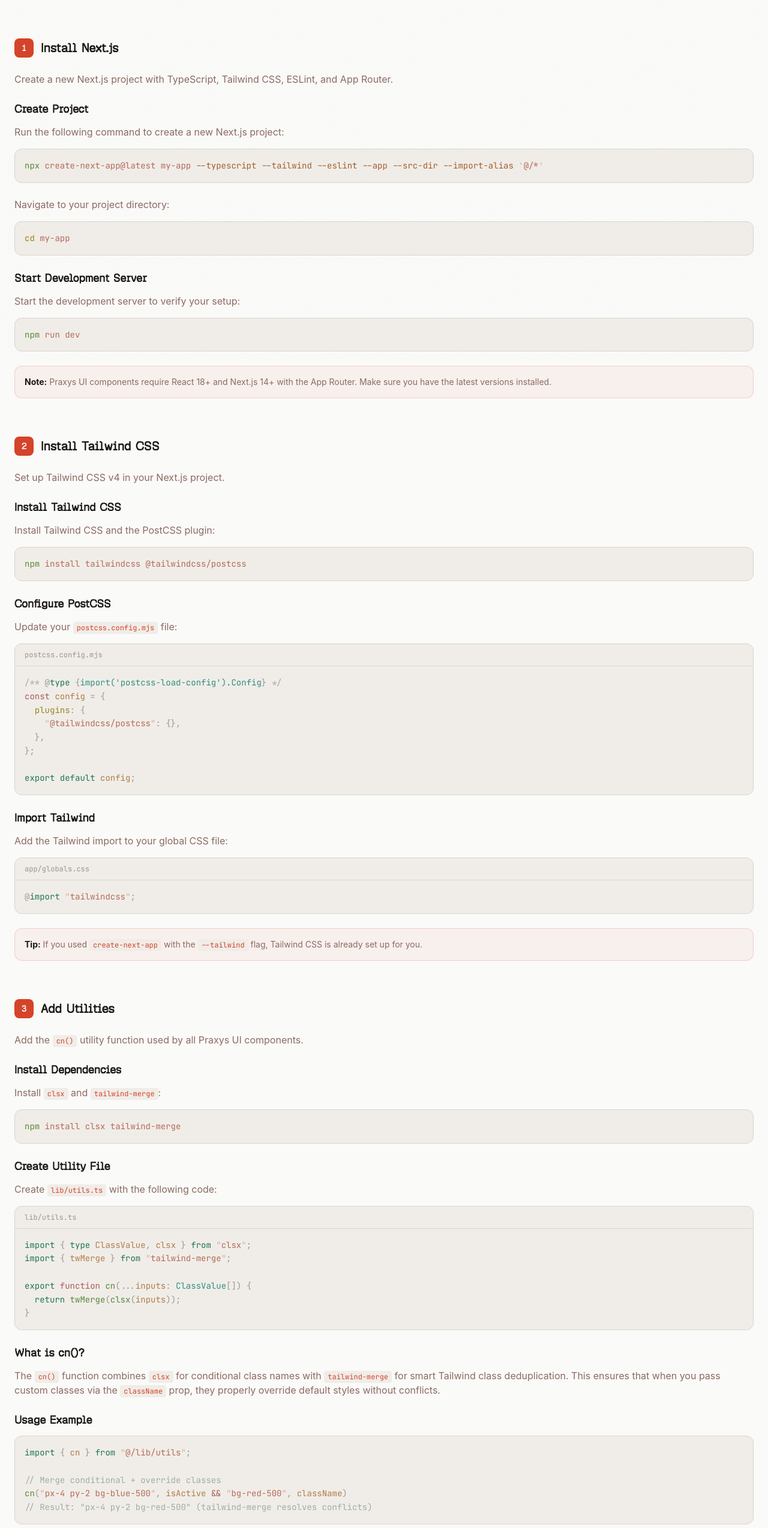
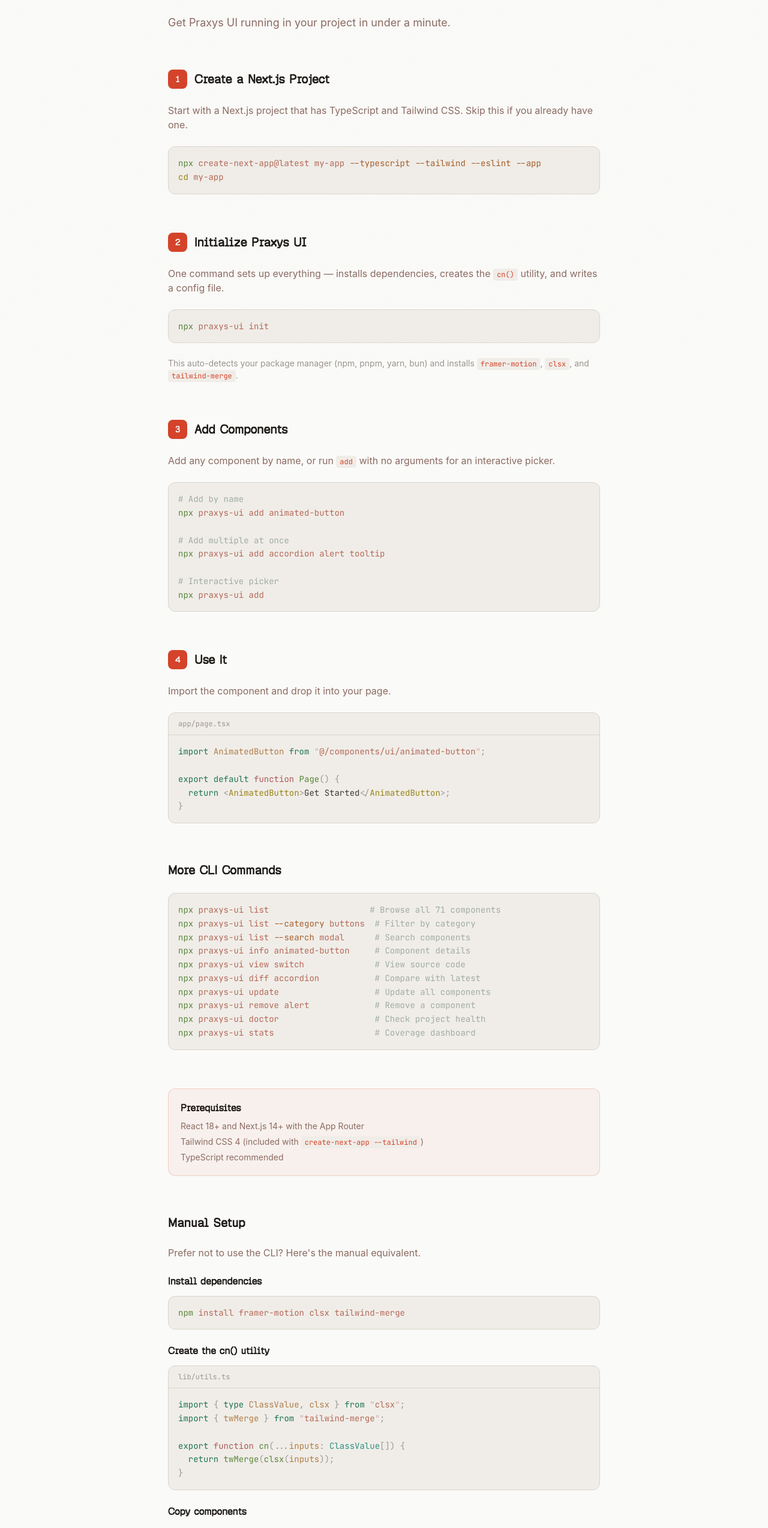
Before and after one commit to sushanttverma/Praxys-UI, a Next.js app: page /installation in a window 1280 px wide. Shown: the part 200-2748 px from the top of the page at 60% size. Built offline with nearby package versions, Linux system fonts and the light colour scheme; a web font is replaced by a local one.

Commit message:
feat: streamline CLI init command with directory options and simplify the installation guide.

```diff
--- a/app/installation/page.tsx
+++ b/app/installation/page.tsx
@@ -11,7 +11,7 @@ export function generateMetadata(): Metadata {
   return {
     title: "Installation | Praxys UI",
     description:
-      "Complete installation guide for Praxys UI — Next.js, Tailwind CSS, and utilities setup.",
+      "Get started with Praxys UI in under a minute — one CLI command sets up everything.",
   };
 }
 
@@ -50,7 +50,7 @@ export default function InstallPage() {
     <div className="min-h-screen bg-void">
       <Navbar />
 
-      <main className="mx-auto max-w-7xl px-6 pt-24 pb-20">
+      <main className="mx-auto max-w-3xl px-6 pt-24 pb-20">
         <div className="space-y-16">
           {/* Editorial header */}
           <div>
@@ -67,190 +67,169 @@ export default function InstallPage() {
               Installation
             </h1>
             <div className="mt-4 h-px w-full" style={{ background: 'linear-gradient(90deg, var(--color-ignite), var(--color-ignite) 30%, transparent)' }} />
+            <p className="mt-6 text-blush text-lg">
+              Get Praxys UI running in your project in under a minute.
+            </p>
           </div>
 
-          {/* ─── Step 1: Install Next.js ─────────────────────── */}
+          {/* ─── Create a Next.js Project ─────────────────── */}
           <section className="space-y-6">
             <div className="flex items-center gap-3">
               <span className="flex h-8 w-8 shrink-0 items-center justify-center rounded-lg bg-ignite font-pixel text-sm font-bold text-void">
                 1
               </span>
               <h2 className="font-pixel text-xl font-semibold text-chalk">
-                Install Next.js
+                Create a Next.js Project
               </h2>
             </div>
             <p className="text-blush">
-              Create a new Next.js project with TypeScript, Tailwind CSS, ESLint,
-              and App Router.
+              Start with a Next.js project that has TypeScript and Tailwind CSS.
+              Skip this if you already have one.
             </p>
-
-            <div>
-              <h3 className="mb-3 font-pixel text-lg font-semibold text-chalk">
-                Create Project
-              </h3>
-              <p className="mb-4 text-blush">
-                Run the following command to create a new Next.js project:
-              </p>
-              <CodeBlock
-                code={`npx create-next-app@latest my-app --typescript --tailwind --eslint --app --src-dir --import-alias '@/*'`}
-                language="bash"
-              />
-            </div>
-
-            <div>
-              <p className="mb-4 text-blush">
-                Navigate to your project directory:
-              </p>
-              <CodeBlock code="cd my-app" language="bash" />
-            </div>
-
-            <div>
-              <h3 className="mb-3 font-pixel text-lg font-semibold text-chalk">
-                Start Development Server
-              </h3>
-              <p className="mb-4 text-blush">
-                Start the development server to verify your setup:
-              </p>
-              <CodeBlock code="npm run dev" language="bash" />
-            </div>
-
-            <div className="rounded-xl border border-ignite/20 bg-ignite/5 p-4">
-              <p className="text-sm text-blush">
-                <strong className="text-chalk">Note:</strong> Praxys UI components
-                require React 18+ and Next.js 14+ with the App Router. Make sure
-                you have the latest versions installed.
-              </p>
-            </div>
+            <CodeBlock
+              code={`npx create-next-app@latest my-app --typescript --tailwind --eslint --app
+cd my-app`}
+              language="bash"
+            />
           </section>
 
-          {/* ─── Step 2: Install Tailwind CSS ────────────────── */}
+          {/* ─── Run the CLI ──────────────────────────────── */}
           <section className="space-y-6">
             <div className="flex items-center gap-3">
               <span className="flex h-8 w-8 shrink-0 items-center justify-center rounded-lg bg-ignite font-pixel text-sm font-bold text-void">
                 2
               </span>
               <h2 className="font-pixel text-xl font-semibold text-chalk">
-                Install Tailwind CSS
+                Initialize Praxys UI
               </h2>
             </div>
             <p className="text-blush">
-              Set up Tailwind CSS v4 in your Next.js project.
+              One command sets up everything — installs dependencies, creates the{" "}
+              <code className="rounded bg-obsidian px-1.5 py-0.5 font-mono text-xs text-ignite">cn()</code>{" "}
+              utility, and writes a config file.
             </p>
-
-            <div>
-              <h3 className="mb-3 font-pixel text-lg font-semibold text-chalk">
-                Install Tailwind CSS
-              </h3>
-              <p className="mb-4 text-blush">
-                Install Tailwind CSS and the PostCSS plugin:
-              </p>
-              <CodeBlock
-                code="npm install tailwindcss @tailwindcss/postcss"
-                language="bash"
-              />
-            </div>
-
-            <div>
-              <h3 className="mb-3 font-pixel text-lg font-semibold text-chalk">
-                Configure PostCSS
-              </h3>
-              <p className="mb-4 text-blush">
-                Update your{" "}
-                <code className="rounded bg-obsidian px-1.5 py-0.5 font-mono text-xs text-ignite">
-                  postcss.config.mjs
-                </code>{" "}
-                file:
-              </p>
-              <CodeBlock
-                code={`/** @type {import('postcss-load-config').Config} */
-const config = {
-  plugins: {
-    "@tailwindcss/postcss": {},
-  },
-};
-
-export default config;`}
-                language="js"
-                filename="postcss.config.mjs"
-              />
-            </div>
-
-            <div>
-              <h3 className="mb-3 font-pixel text-lg font-semibold text-chalk">
-                Import Tailwind
-              </h3>
-              <p className="mb-4 text-blush">
-                Add the Tailwind import to your global CSS file:
-              </p>
-              <CodeBlock
-                code={`@import "tailwindcss";`}
-                language="css"
-                filename="app/globals.css"
-              />
-            </div>
-
-            <div className="rounded-xl border border-ignite/20 bg-ignite/5 p-4">
-              <p className="text-sm text-blush">
-                <strong className="text-chalk">Tip:</strong> If you used{" "}
-                <code className="rounded bg-obsidian px-1.5 py-0.5 font-mono text-xs text-ignite">
-                  create-next-app
-                </code>{" "}
-                with the{" "}
-                <code className="rounded bg-obsidian px-1.5 py-0.5 font-mono text-xs text-ignite">
-                  --tailwind
-                </code>{" "}
-                flag, Tailwind CSS is already set up for you.
-              </p>
-            </div>
+            <CodeBlock code="npx praxys-ui init" language="bash" />
+            <p className="text-sm text-text-faint">
+              This auto-detects your package manager (npm, pnpm, yarn, bun) and installs{" "}
+              <code className="rounded bg-obsidian px-1.5 py-0.5 font-mono text-xs text-ignite">framer-motion</code>,{" "}
+              <code className="rounded bg-obsidian px-1.5 py-0.5 font-mono text-xs text-ignite">clsx</code>, and{" "}
+              <code className="rounded bg-obsidian px-1.5 py-0.5 font-mono text-xs text-ignite">tailwind-merge</code>.
+            </p>
           </section>
 
-          {/* ─── Step 3: Add Utilities ───────────────────────── */}
+          {/* ─── Add Components ────────────────────────────── */}
           <section className="space-y-6">
             <div className="flex items-center gap-3">
               <span className="flex h-8 w-8 shrink-0 items-center justify-center rounded-lg bg-ignite font-pixel text-sm font-bold text-void">
                 3
               </span>
               <h2 className="font-pixel text-xl font-semibold text-chalk">
-                Add Utilities
+                Add Components
               </h2>
             </div>
             <p className="text-blush">
-              Add the{" "}
-              <code className="rounded bg-obsidian px-1.5 py-0.5 font-mono text-xs text-ignite">
-                cn()
-              </code>{" "}
-              utility function used by all Praxys UI components.
+              Add any component by name, or run{" "}
+              <code className="rounded bg-obsidian px-1.5 py-0.5 font-mono text-xs text-ignite">add</code>{" "}
+              with no arguments for an interactive picker.
+            </p>
+            <CodeBlock
+              code={`# Add by name
+npx praxys-ui add animated-button
+
+# Add multiple at once
+npx praxys-ui add accordion alert tooltip
+
+# Interactive picker
+npx praxys-ui add`}
+              language="bash"
+            />
+          </section>
+
+          {/* ─── Use It ───────────────────────────────────── */}
+          <section className="space-y-6">
+            <div className="flex items-center gap-3">
+              <span className="flex h-8 w-8 shrink-0 items-center justify-center rounded-lg bg-ignite font-pixel text-sm font-bold text-void">
+                4
+              </span>
+              <h2 className="font-pixel text-xl font-semibold text-chalk">
+                Use It
+              </h2>
+            </div>
+            <p className="text-blush">
+              Import the component and drop it into your page.
+            </p>
+            <CodeBlock
+              code={`import AnimatedButton from "@/components/ui/animated-button";
+
+export default function Page() {
+  return <AnimatedButton>Get Started</AnimatedButton>;
+}`}
+              language="tsx"
+              filename="app/page.tsx"
+            />
+          </section>
+
+          {/* ─── More CLI Commands ─────────────────────────── */}
+          <section className="space-y-6">
+            <h2 className="font-pixel text-xl font-semibold text-chalk">
+              More CLI Commands
+            </h2>
+            <CodeBlock
+              code={`npx praxys-ui list                    # Browse all 71 components
+npx praxys-ui list --category buttons  # Filter by category
+npx praxys-ui list --search modal      # Search components
+npx praxys-ui info animated-button     # Component details
+npx praxys-ui view switch              # View source code
+npx praxys-ui diff accordion           # Compare with latest
+npx praxys-ui update                   # Update all components
+npx praxys-ui remove alert             # Remove a component
+npx praxys-ui doctor                   # Check project health
+npx praxys-ui stats                    # Coverage dashboard`}
+              language="bash"
+            />
+          </section>
+
+          {/* ─── Prerequisites Note ───────────────────────── */}
+          <section className="space-y-6">
+            <div className="rounded-xl border border-ignite/20 bg-ignite/5 p-5">
+              <h3 className="font-pixel text-base font-semibold text-chalk mb-2">
+                Prerequisites
+              </h3>
+              <ul className="space-y-1.5 text-sm text-blush">
+                <li>React 18+ and Next.js 14+ with the App Router</li>
+                <li>Tailwind CSS 4 (included with{" "}
+                  <code className="rounded bg-obsidian px-1.5 py-0.5 font-mono text-xs text-ignite">
+                    create-next-app --tailwind
+                  </code>)
+                </li>
+                <li>TypeScript recommended</li>
+              </ul>
+            </div>
+          </section>
+
+          {/* ─── Manual Setup ─────────────────────────────── */}
+          <section className="space-y-6">
+            <h2 className="font-pixel text-xl font-semibold text-chalk">
+              Manual Setup
+            </h2>
+            <p className="text-blush">
+              Prefer not to use the CLI? Here&apos;s the manual equivalent.
             </p>
 
             <div>
-              <h3 className="mb-3 font-pixel text-lg font-semibold text-chalk">
-                Install Dependencies
+              <h3 className="mb-3 font-pixel text-base font-semibold text-chalk">
+                Install dependencies
               </h3>
-              <p className="mb-4 text-blush">
-                Install{" "}
-                <code className="rounded bg-obsidian px-1.5 py-0.5 font-mono text-xs text-ignite">
-                  clsx
-                </code>{" "}
-                and{" "}
-                <code className="rounded bg-obsidian px-1.5 py-0.5 font-mono text-xs text-ignite">
-                  tailwind-merge
-                </code>
-                :
-              </p>
-              <CodeBlock code="npm install clsx tailwind-merge" language="bash" />
+              <CodeBlock
+                code="npm install framer-motion clsx tailwind-merge"
+                language="bash"
+              />
             </div>
 
             <div>
-              <h3 className="mb-3 font-pixel text-lg font-semibold text-chalk">
-                Create Utility File
+              <h3 className="mb-3 font-pixel text-base font-semibold text-chalk">
+                Create the cn() utility
               </h3>
-              <p className="mb-4 text-blush">
-                Create{" "}
-                <code className="rounded bg-obsidian px-1.5 py-0.5 font-mono text-xs text-ignite">
-                  lib/utils.ts
-                </code>{" "}
-                with the following code:
-              </p>
               <CodeBlock
                 code={`import { type ClassValue, clsx } from "clsx";
 import { twMerge } from "tailwind-merge";
@@ -264,43 +243,28 @@ export function cn(...inputs: ClassValue[]) {
             </div>
 
             <div>
-              <h3 className="mb-3 font-pixel text-lg font-semibold text-chalk">
-                What is cn()?
+              <h3 className="mb-3 font-pixel text-base font-semibold text-chalk">
+                Copy components
               </h3>
               <p className="text-blush">
-                The{" "}
+                Copy any component from{" "}
                 <code className="rounded bg-obsidian px-1.5 py-0.5 font-mono text-xs text-ignite">
-                  cn()
+                  app/components/ui/
                 </code>{" "}
-                function combines{" "}
+                in the{" "}
+                <Link
+                  href="https://github.com/sushanttverma/Praxys-UI"
+                  className="text-ignite hover:underline"
+                  target="_blank"
+                >
+                  GitHub repo
+                </Link>{" "}
+                into your project&apos;s{" "}
                 <code className="rounded bg-obsidian px-1.5 py-0.5 font-mono text-xs text-ignite">
-                  clsx
+                  components/ui/
                 </code>{" "}
-                for conditional class names with{" "}
-                <code className="rounded bg-obsidian px-1.5 py-0.5 font-mono text-xs text-ignite">
-                  tailwind-merge
-                </code>{" "}
-                for smart Tailwind class deduplication. This ensures that when you
-                pass custom classes via the{" "}
-                <code className="rounded bg-obsidian px-1.5 py-0.5 font-mono text-xs text-ignite">
-                  className
-                </code>{" "}
-                prop, they properly override default styles without conflicts.
+                folder.
               </p>
-            </div>
-
-            <div>
-              <h3 className="mb-3 font-pixel text-lg font-semibold text-chalk">
-                Usage Example
-              </h3>
-              <CodeBlock
-                code={`import { cn } from "@/lib/utils";
-
-// Merge conditional + override classes
-cn("px-4 py-2 bg-blue-500", isActive && "bg-red-500", className)
-// Result: "px-4 py-2 bg-red-500" (tailwind-merge resolves conflicts)`}
-                language="tsx"
-              />
             </div>
           </section>
         </div>
--- a/packages/cli/src/index.ts
+++ b/packages/cli/src/index.ts
@@ -321,41 +321,24 @@ program
   .command("init")
   .alias("i")
   .description("Initialize Praxys UI in your project")
-  .action(async () => {
+  .option("-d, --dir <directory>", "Component directory", "components/ui")
+  .option("--utils-dir <directory>", "Utils directory", "lib")
+  .action(async (opts: { dir: string; utilsDir: string }) => {
+    const componentDir = opts.dir;
+    const utilsDir = opts.utilsDir;
+    const pm = detectPackageManager();
+
     console.log("");
     console.log(
       chalk.bold(`  ${chalk.hex("#E84E2D")("Praxys UI")} — init`)
     );
     console.log("");
+    console.log(chalk.dim(`  Package manager  ${pm}`));
+    console.log(chalk.dim(`  Components       ${componentDir}/`));
+    console.log(chalk.dim(`  Utils            ${utilsDir}/utils.ts`));
+    console.log("");
 
-    const pm = detectPackageManager();
-    console.log(chalk.dim(`  Package manager: ${pm}`));
-
-    const { componentDir } = await prompts({
-      type: "text",
-      name: "componentDir",
-      message: "Where should components be installed?",
-      initial: "components/ui",
-    });
-
-    if (!componentDir) {
-      console.log(chalk.yellow("  Cancelled."));
-      return;
-    }
-
-    const { utilsDir } = await prompts({
-      type: "text",
-      name: "utilsDir",
-      message: "Where should the utils file be created?",
-      initial: "lib",
-    });
-
-    if (!utilsDir) {
-      console.log(chalk.yellow("  Cancelled."));
-      return;
-    }
-
-    // Install dependencies
+    // 1. Install dependencies
     const spinner = ora("Installing dependencies...").start();
     try {
       const deps = ["clsx", "tailwind-merge", "framer-motion"];
@@ -371,27 +354,23 @@ program
       );
     }
 
-    // Create utils file
-    const utilsSpinner = ora("Creating utility files...").start();
-    try {
+    // 2. Create utils file
     const utilsPath = join(process.cwd(), utilsDir);
     ensureDir(utilsPath);
     const utilsFile = join(utilsPath, "utils.ts");
     if (existsSync(utilsFile)) {
-        utilsSpinner.warn("utils.ts already exists, skipping");
+      console.log(chalk.dim("  ○ utils.ts already exists, skipping"));
     } else {
       writeFileSync(utilsFile, UTILS_CONTENT, "utf-8");
-        utilsSpinner.succeed(`Created ${utilsDir}/utils.ts`);
-      }
-    } catch {
-      utilsSpinner.fail("Failed to create utils file");
+      console.log(chalk.green(`  ✓ Created ${utilsDir}/utils.ts`));
     }
 
-    // Create component directory
+    // 3. Create component directory
     const compPath = join(process.cwd(), componentDir);
     ensureDir(compPath);
+    console.log(chalk.green(`  ✓ Created ${componentDir}/`));
 
-    // Write config file
+    // 4. Write config file
     const configPath = join(process.cwd(), "praxys.config.json");
     const config: PraxysConfig = {
       componentsDir: componentDir,
@@ -401,19 +380,16 @@ program
     console.log(chalk.green("  ✓ Created praxys.config.json"));
 
     console.log("");
-    console.log(chalk.green("  ✓ Praxys UI initialized!"));
+    console.log(chalk.green("  Done!"));
     console.log("");
     console.log(
-      chalk.dim(
-        `  Add components with: ${chalk.bold("npx praxys-ui add <component>")}`
-      )
+      chalk.dim(`  npx praxys-ui add animated-button   Add a component`)
     );
     console.log(
-      chalk.dim(
-        `  Browse components:   ${chalk.bold(
-          "https://github.com/sushanttverma/Praxys-UI"
-        )}`
-      )
+      chalk.dim(`  npx praxys-ui add                   Browse & pick`)
+    );
+    console.log(
+      chalk.dim(`  npx praxys-ui list                  See all 71 components`)
     );
     console.log("");
   });
```
Lines whose indentation alone changed are shown as unchanged.
